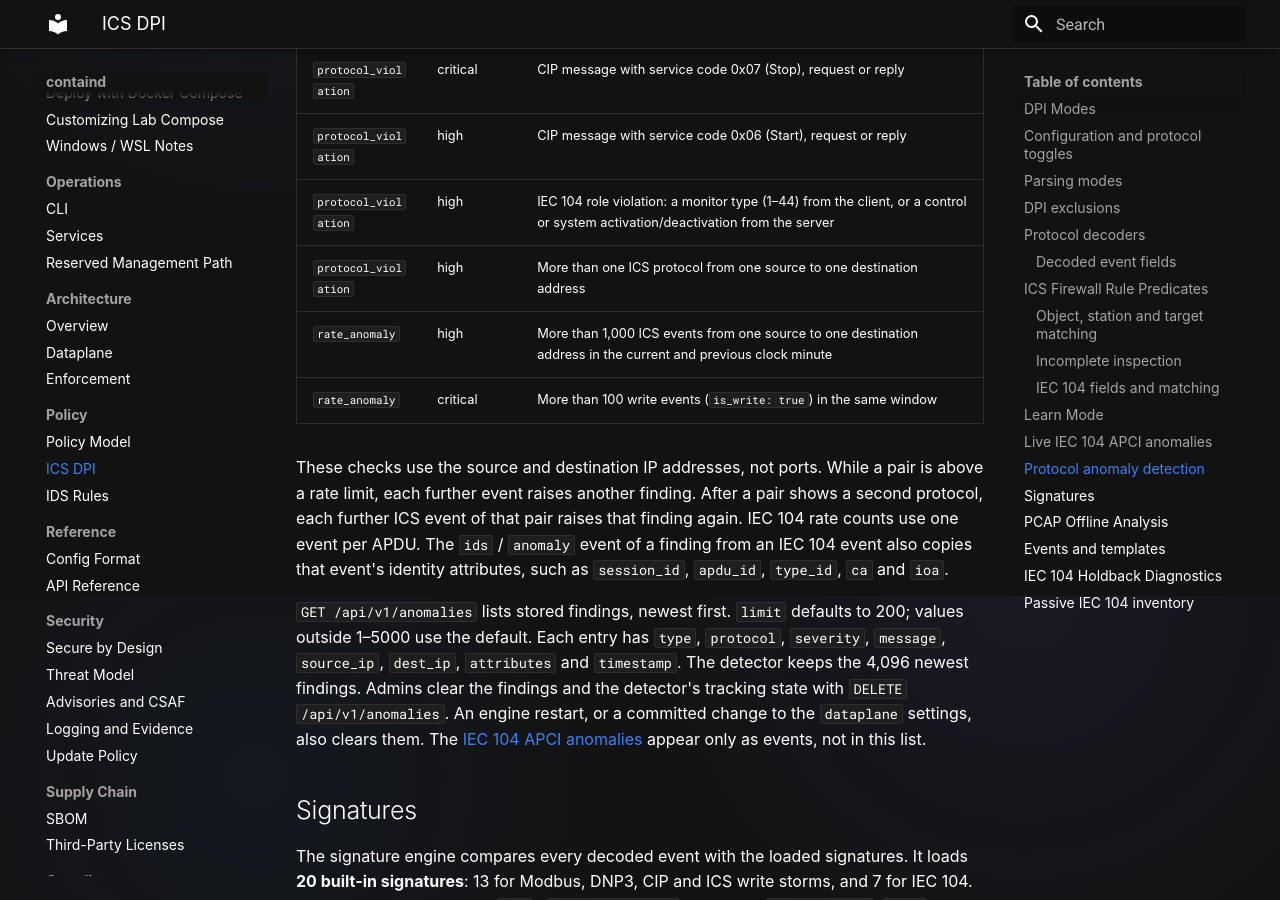
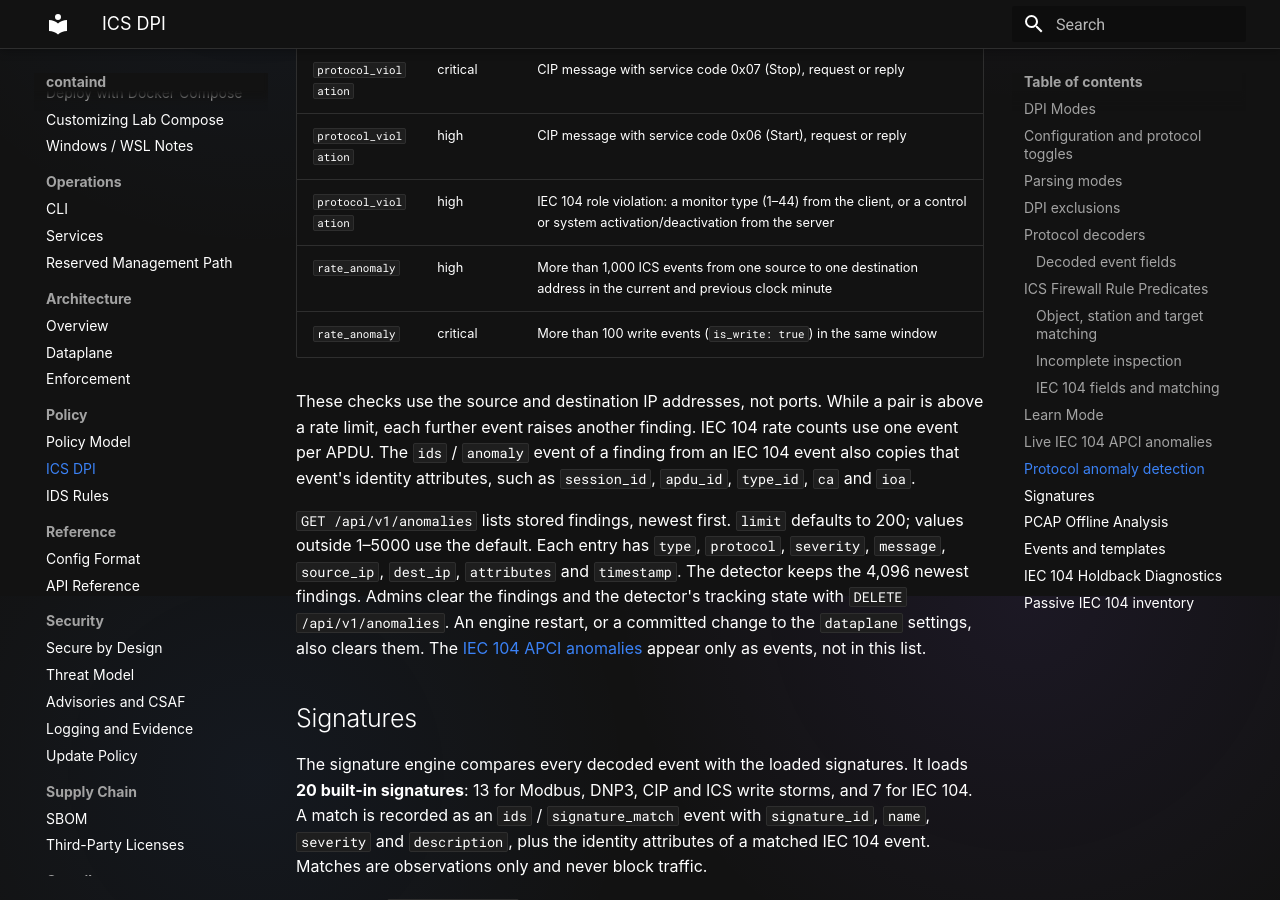
Before and after one commit to tonylturner/containd, an MkDocs documentation site: the page built from docs/mkdocs/ics-dpi.md, in a window 1280 px wide and 900 px high, scrolled down 19204 px. Built offline with MkDocs 1.6.1 and Material for MkDocs 9.7.7, drawn with Linux system fonts in a browser that asks for light colours; some of the changed text lies outside the part shown.

```diff
--- a/docs/mkdocs/ics-dpi.md
+++ b/docs/mkdocs/ics-dpi.md
@@ -733,14 +733,12 @@ Detectors have no tuning controls.
 | `protocol_violation` | critical | CIP message with service code 0x07 (Stop), request or reply |
 | `protocol_violation` | high | CIP message with service code 0x06 (Start), request or reply |
 | `protocol_violation` | high | IEC 104 role violation: a monitor type (1–44) from the client, or a control or system activation/deactivation from the server |
-| `protocol_violation` | high | More than one ICS protocol from one source to one destination address |
 | `rate_anomaly` | high | More than 1,000 ICS events from one source to one destination address in the current and previous clock minute |
 | `rate_anomaly` | critical | More than 100 write events (`is_write: true`) in the same window |
 
 These checks use the source and destination IP addresses, not ports. While a
-pair is above a rate limit, each further event raises another finding. After a
-pair shows a second protocol, each further ICS event of that pair raises that
-finding again. IEC 104 rate counts use one event per APDU. The `ids` /
+pair is above a rate limit, each further event raises another finding.
+IEC 104 rate counts use one event per APDU. The `ids` /
 `anomaly` event of a finding
 from an IEC 104 event also copies that event's identity attributes, such as
 `session_id`, `apdu_id`, `type_id`, `ca` and `ioa`.
```
Also changed, not shown: other parts of docs/mkdocs/ics-dpi.md (+1 -1 lines).
